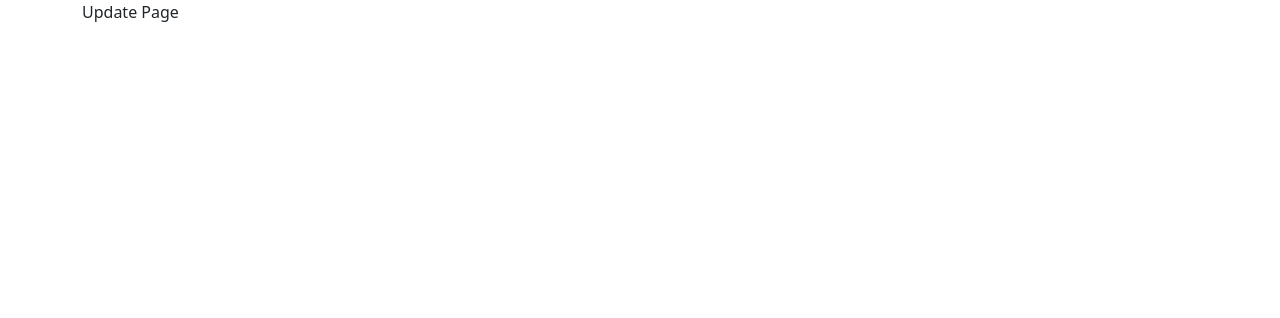
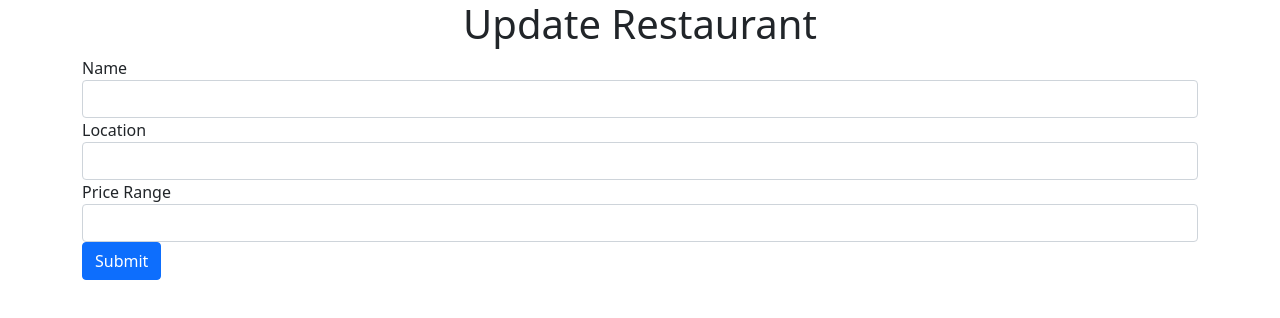
Before and after one commit to DashaDasha88/yelpclone-taketwo, a React (Create React App) app in the folder client/: page /restaurants/1/update in a window 1280 px wide. Shown: the top 318 px of the page. Built offline with nearby package versions, Linux system fonts and the light colour scheme; no server answers.

Commit message:
add update routing and data fetching

```diff
--- a/client/src/components/AddRestaurant.jsx
+++ b/client/src/components/AddRestaurant.jsx
@@ -20,7 +20,7 @@
       })
       addRestaurants(response.data.data.restaurants);
     } catch (err) {
-
+      console.log(err);
     }
 
   }
--- a/client/src/components/RestaurantList.jsx
+++ b/client/src/components/RestaurantList.jsx
@@ -1,11 +1,13 @@
 import React, { useEffect, useContext } from "react";
 import RestaurantFinder from "../apis/RestaurantFinder";
 import { RestaurantsContext } from "../context/RestaurantContext";
+import { useHistory } from "react-router-dom";
 
 const RestaurantList = (props) => {
 
+  const {restaurants, setRestaurants} = useContext(RestaurantsContext);
 
-  const {restaurants, setRestaurants} = useContext(RestaurantsContext);
+  let history = useHistory();
 
   useEffect(() => {
 
@@ -37,6 +39,11 @@
 
   };
 
+  const handleUpdate = async (id) => {
+    history.push(`/restaurants/${id}/update`);
+
+  };
+
   return (
     <div className="list-group">
       <table className="table table-hover table-dark">
@@ -58,7 +65,14 @@
                 <td>{restaurant.location}</td>
                 <td>{"$".repeat(restaurant.price_range)}</td>
                 <td>Reviews</td>
-                <td><button className="btn btn-warning">Update</button></td>
+                <td>
+                  <button
+                    onClick={() => handleUpdate(restaurant.id)}
+                    className="btn btn-warning"
+                  >
+                    Update
+                    </button>
+                </td>
                 <td>
                   <button
                     onClick={() => handleDelete(restaurant.id)}
--- /dev/null
+++ b/client/src/components/UpdateRestaurant.jsx
@@ -0,0 +1,69 @@
+import React, { useState, useEffect } from "react";
+import { useParams } from "react-router-dom";
+import RestaurantFinder from "../apis/RestaurantFinder";
+
+const UpdateRestaurant = (props) => {
+
+  const {id} = useParams();
+
+  const [name, setName] = useState("");
+  const [location, setLocation] = useState("");
+  const [priceRange, setPriceRange] = useState("");
+
+  useEffect(() => {
+    const fetchData = async() => {
+      const response = await RestaurantFinder.get(`/${id}`)
+      setName(response.data.data.restaurants.name);
+      setLocation(response.data.data.restaurants.location);
+      setPriceRange(response.data.data.restaurants.price_range);
+    };
+
+    fetchData();
+
+  }, []);
+
+  return (
+    <div>
+      <form>
+
+        <div className="form-group">
+          <label htmlFor="name">Name</label>
+          <input
+            value={name}
+            onChange={e => setName(e.target.value)}
+            id="name"
+            className="form-control"
+            type="text"
+          />
+        </div>
+
+        <div className="form-group">
+          <label htmlFor="location">Location</label>
+          <input
+            value={location}
+            onChange={e => setLocation(e.target.value)}
+            id="location"
+            className="form-control"
+            type="text"
+          />
+        </div>
+
+        <div className="form-group">
+          <label htmlFor="price_range">Price Range</label>
+          <input
+            value={priceRange}
+            onChange={e => setPriceRange(e.target.value)}
+            id="price_range"
+            className="form-control"
+            type="number"
+          />
+        </div>
+
+        <button className="btn btn-primary">Submit</button>
+
+      </form>
+    </div>
+  )
+};
+
+export default UpdateRestaurant;
--- a/client/src/routes/UpdatePage.jsx
+++ b/client/src/routes/UpdatePage.jsx
@@ -1,9 +1,13 @@
 import React from "react";
+import UpdateRestaurant from "../components/UpdateRestaurant";
 
 const UpdatePage = () => {
   return (
     <div>
-      Update Page
+      <h1 className="text-center">
+        Update Restaurant
+      </h1>
+      <UpdateRestaurant />
     </div>
   )
 }
```
